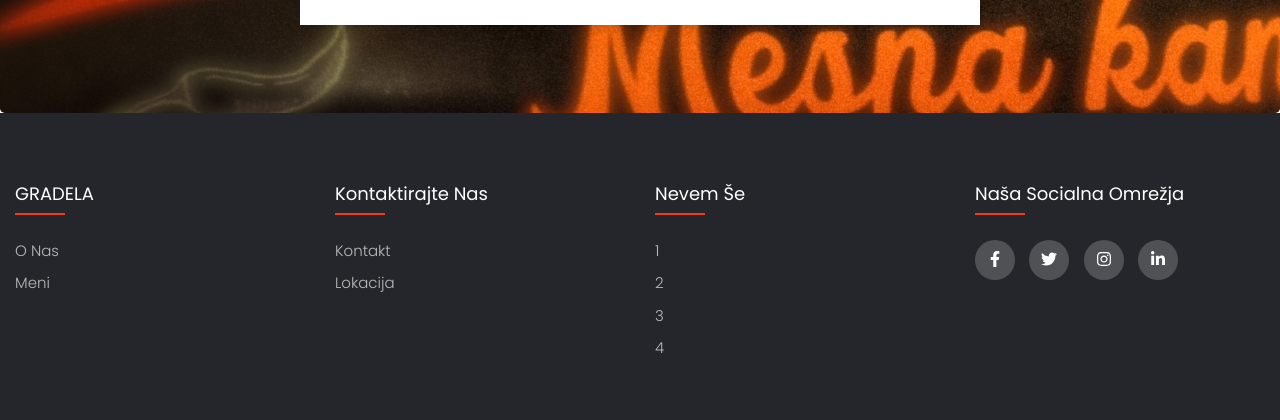
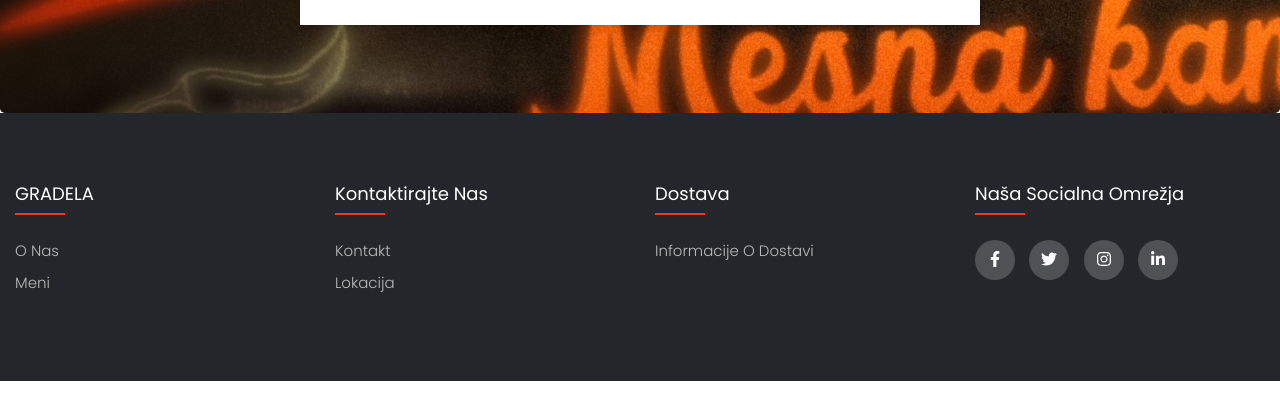
Before and after one commit to tosheeee/restavracijagradela, a plain HTML site: page index.html in a window 1280 px wide. Shown: the part 5732-6152 px from the top of the page. After the commit the page ends 6113 px from the top, so only its background shows below. Drawn offline with nearby package versions, Linux system fonts and the light colour scheme.

Commit message:
Update index.html

```diff
--- a/index.html
+++ b/index.html
@@ -304,7 +304,7 @@
 
 
 <!-------------------------------------------------DOSTAVA--------------------------------------------->
-        <div id = "contact" class = "offset" b>
+        <div id = "dostava" class = "offset" b>
 			<div class = "jumbotron m-0 py-5">
 				<div class="col-12 os-animation" data-animation="fadeInUp">
 					<h3 class="heading">Dostava</h3>
@@ -367,18 +367,15 @@
   	 			</ul>
   	 		</div>
   	 		<div class="footer-col">
-  	 			<h4>Nevem še</h4>
+  	 			<h4>Dostava</h4>
   	 			<ul>
-  	 				<li><a href="#">1</a></li>
-  	 				<li><a href="#">2</a></li>
-  	 				<li><a href="#">3</a></li>
-  	 				<li><a href="#">4</a></li>
+  	 				<li><a href="#dostava">Informacije o dostavi</a></li>
   	 			</ul>
   	 		</div>
   	 		<div class="footer-col">
   	 			<h4>Naša socialna omrežja</h4>
   	 			<div class="social-links">
-  	 				<a href="#"><i class="fab fa-facebook-f"></i></a>
+  	 				<a href="https://www.facebook.com/KantinaGradela"><i class="fab fa-facebook-f"></i></a>
   	 				<a href="#"><i class="fab fa-twitter"></i></a>
   	 				<a href="#"><i class="fab fa-instagram"></i></a>
   	 				<a href="#"><i class="fab fa-linkedin-in"></i></a>
```
